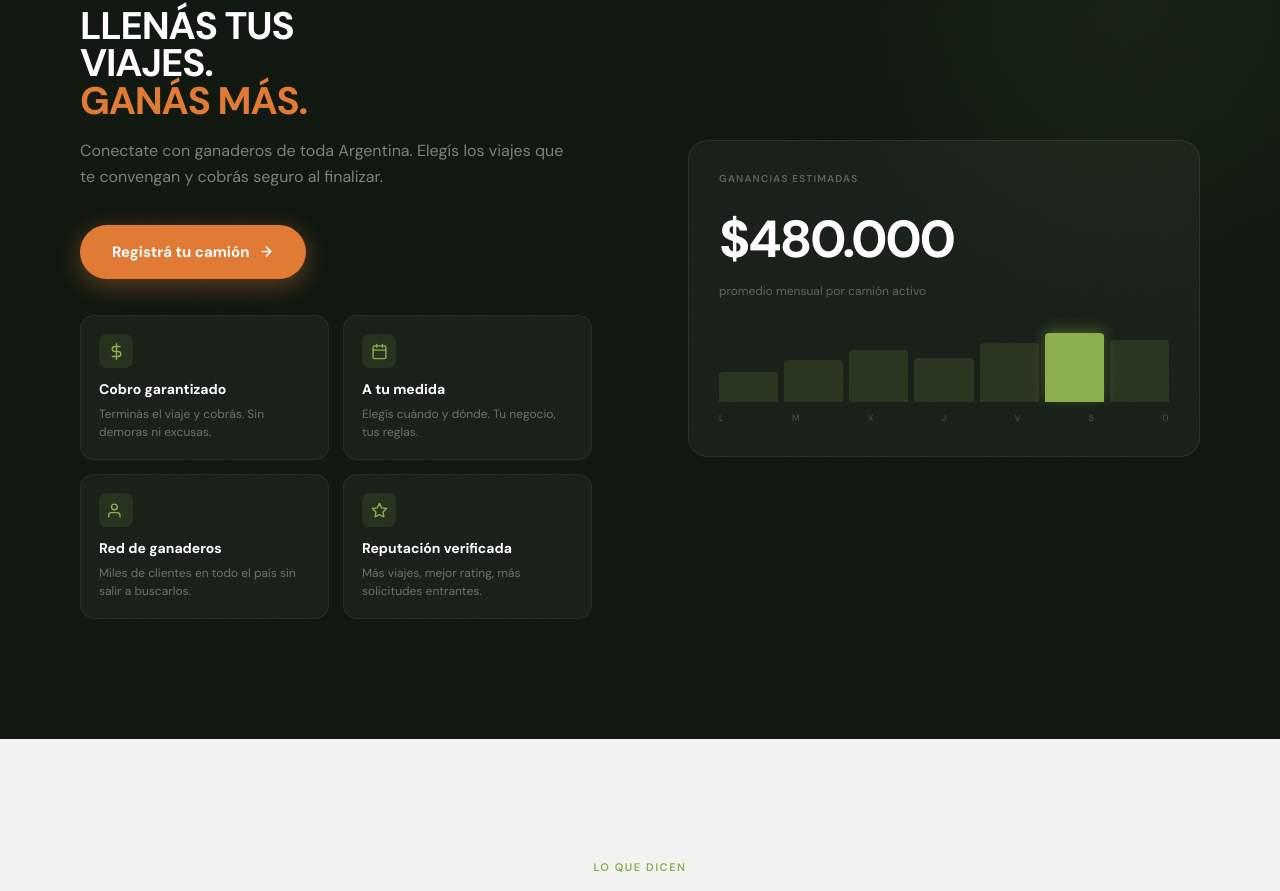
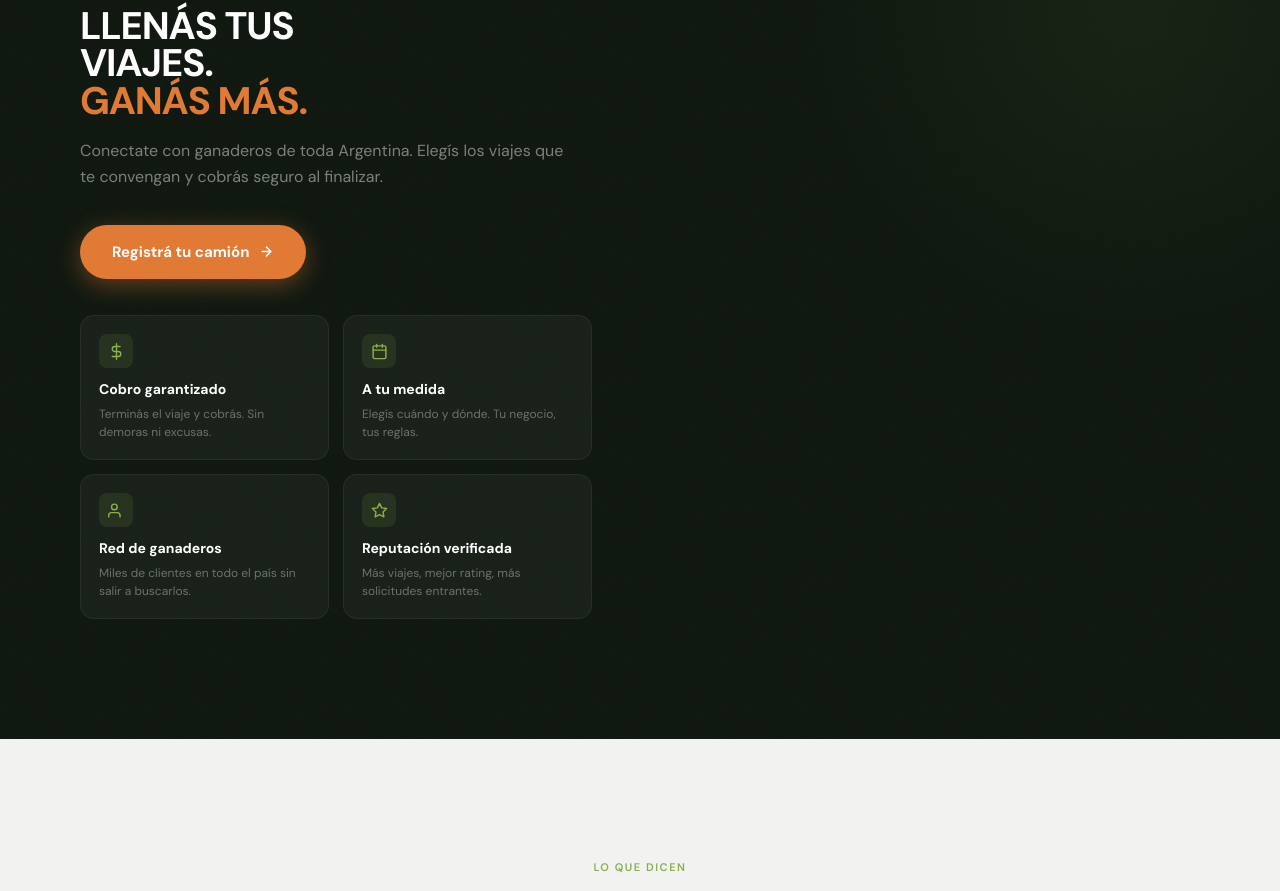
Before and after one commit to tomasschiro/ARREO, a Next.js app in the folder frontend/: page / in a window 1280 px wide. Shown: the part 2969-3860 px from the top of the page. Built offline with nearby package versions, Linux system fonts and the light colour scheme; no server answers.

Commit message:
Eliminar widget ganancias estimadas

```diff
--- a/frontend/src/app/page.tsx
+++ b/frontend/src/app/page.tsx
@@ -155,14 +155,7 @@ html{scroll-behavior:smooth}
 .tr-left .s-h2{color:#fff}
 .tr-left .s-eye{color:var(--vl)}
 .tr-left .s-sub{color:rgba(255,255,255,.45);margin-top:14px;margin-bottom:34px}
-.earn-card{background:rgba(255,255,255,.04);border:1px solid rgba(255,255,255,.08);border-radius:20px;padding:30px}
-.earn-lbl{font-size:10px;font-weight:600;letter-spacing:.12em;text-transform:uppercase;color:rgba(255,255,255,.3);margin-bottom:14px}
-.earn-amt{font-size:52px;font-weight:800;color:#fff;letter-spacing:-.045em}
-.earn-per{font-size:12px;color:rgba(255,255,255,.3);margin-top:4px;margin-bottom:30px}
-.earn-bars{display:flex;gap:6px;align-items:flex-end;height:72px;margin-bottom:10px}
-.ebar{flex:1;border-radius:4px 4px 0 0;background:rgba(139,175,78,.15)}
-.ebar.on{background:var(--v);box-shadow:0 -4px 14px rgba(139,175,78,.35)}
-.earn-days{display:flex;justify-content:space-between;font-size:9px;color:rgba(255,255,255,.22);letter-spacing:.06em}
+
 .btn-t-lg{display:inline-flex;align-items:center;gap:10px;padding:16px 32px;border-radius:9999px;background:var(--t);color:#fff;font-family:'DM Sans',sans-serif;font-size:15px;font-weight:700;border:none;cursor:pointer;transition:all .2s;text-decoration:none;box-shadow:0 6px 24px rgba(224,122,52,.4)}
 .btn-t-lg:hover{background:var(--td);transform:translateY(-2px);box-shadow:0 10px 32px rgba(224,122,52,.5)}
 .perks{display:grid;grid-template-columns:1fr 1fr;gap:14px;margin-top:36px}
@@ -695,23 +688,6 @@ export default function LandingPage() {
                 <div className="perk"><div className="perk-ico"><svg width="17" height="17" viewBox="0 0 24 24" fill="none" stroke="#8BAF4E" strokeWidth="2" strokeLinecap="round" strokeLinejoin="round"><polygon points="12 2 15.09 8.26 22 9.27 17 14.14 18.18 21.02 12 17.77 5.82 21.02 7 14.14 2 9.27 8.91 8.26 12 2"/></svg></div><div className="perk-title">Reputación verificada</div><div className="perk-desc">Más viajes, mejor rating, más solicitudes entrantes.</div></div>
               </div>
             </div>
-            <div className="reveal reveal-delay-2">
-              <div className="earn-card">
-                <div className="earn-lbl">Ganancias estimadas</div>
-                <div className="earn-amt">$480.000</div>
-                <div className="earn-per">promedio mensual por camión activo</div>
-                <div className="earn-bars">
-                  <div className="ebar" style={{height:'42%'}}></div>
-                  <div className="ebar" style={{height:'58%'}}></div>
-                  <div className="ebar" style={{height:'72%'}}></div>
-                  <div className="ebar" style={{height:'62%'}}></div>
-                  <div className="ebar" style={{height:'82%'}}></div>
-                  <div className="ebar on" style={{height:'96%'}}></div>
-                  <div className="ebar" style={{height:'86%'}}></div>
-                </div>
-                <div className="earn-days"><span>L</span><span>M</span><span>X</span><span>J</span><span>V</span><span>S</span><span>D</span></div>
-              </div>
-            </div>
           </div>
         </div>
       </section>
```
